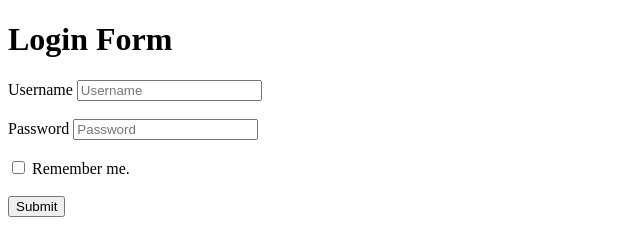
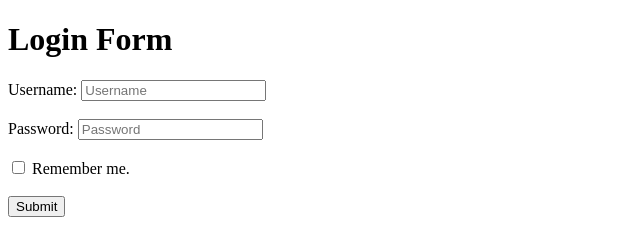
Before and after one commit to acciojob/remember-me-login-form-kaif8077, a website: page main.html in a window 1280 px wide. Shown: the full height of the page, 0-640 px from the left. Drawn offline with Linux system fonts and the light colour scheme.

Commit message:
created a submission

```diff
--- a/main.html
+++ b/main.html
@@ -9,26 +9,26 @@
   <h1>Login Form</h1>
 
   <form id="loginForm">
-    <!-- Username -->
-    <label for="username">Username</label>
+
+    <label for="username">Username:</label>
     <input type="text" id="username" placeholder="Username" />
     <br /><br />
 
-    <!-- Password -->
-    <label for="password">Password</label>
+
+    <label for="password">Password:</label>
     <input type="password" id="password" placeholder="Password" />
     <br /><br />
 
-    <!-- Remember Me -->
+
     <input type="checkbox" id="checkbox" />
     <label for="checkbox">Remember me.</label>
     <br /><br />
 
-    <!-- Submit -->
+
     <input type="submit" id="submit" value="Submit" />
   </form>
 
-  <!-- Existing User Button -->
+
   <button id="existing" style="display:none;">
     Login as existing user
   </button>
```
